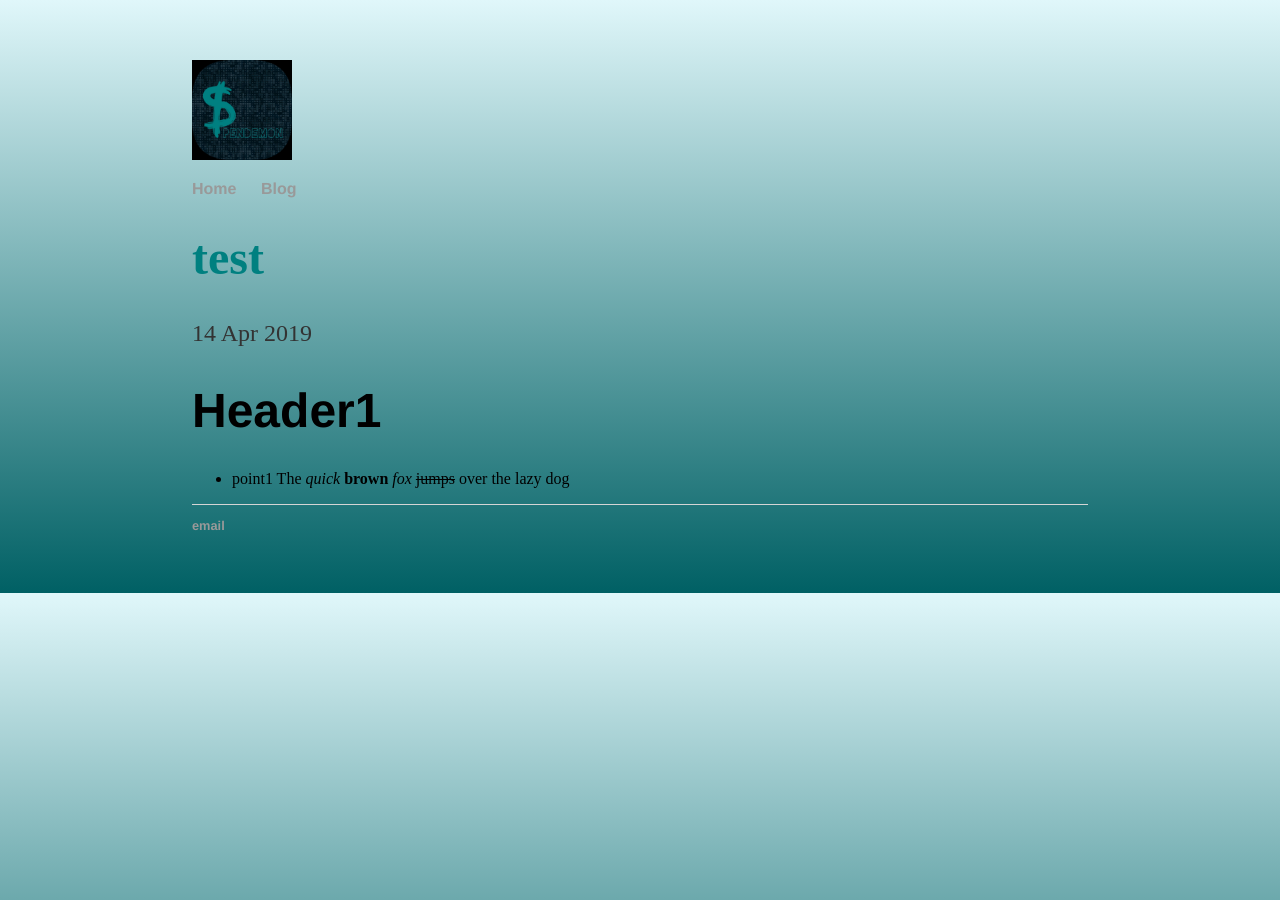
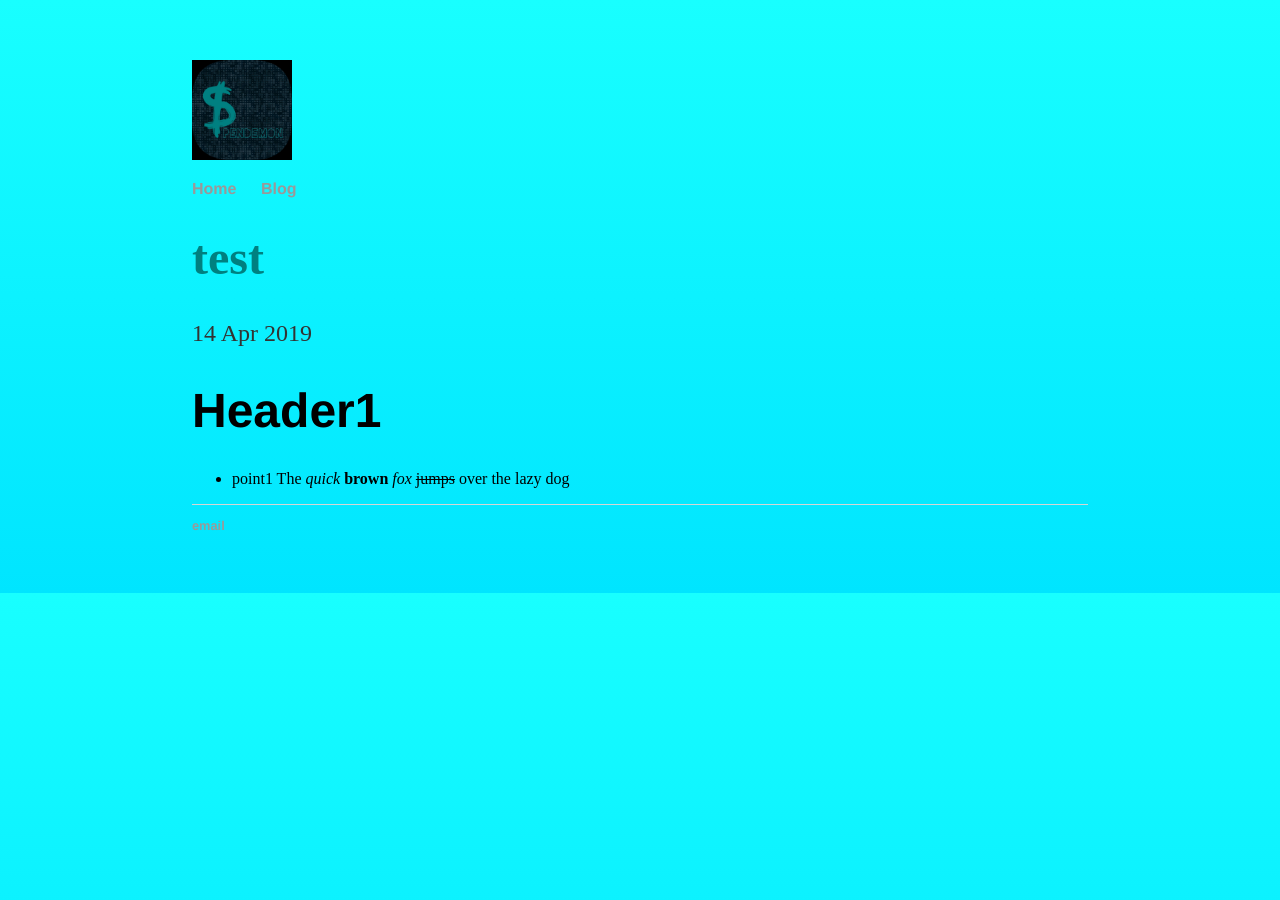
Before and after one commit to 785pavan/isee2019-SPENDEMON, a Jekyll site: the page built from docs/_posts/2019-04-14-ISEE-2019-Test-Post.md, in a window 1280 px wide. Built offline with Jekyll 4.4.1, drawn with Linux system fonts in a browser that asks for light colours.

Commit message:
Update post.html

```diff
--- a/docs/_layouts/post.html
+++ b/docs/_layouts/post.html
@@ -4,11 +4,11 @@
 <h1 style="font-family:Bebas Neue; color:#008080; align:centre">{{ page.title }}
 <style>
   body{
-    background: -webkit-linear-gradient(#E0F7FA, #006064);
-    background: -o-linear-gradient(#E0F7FA, #006064);
-    background: -moz-linear-gradient(#E0F7FA, #006064);
-    background: linear-gradient(#E0F7FA, #006064);
-    background-color: #E0F7FA;
+    background: -webkit-linear-gradient(#18FFFF, #00E5FF);
+    background: -o-linear-gradient(#18FFFF, #00E5FF);
+    background: -moz-linear-gradient(#18FFFF,#00E5FF);
+    background: linear-gradient(#18FFFF, #00E5FF);
+    background-color: #18FFFF;
   }
   </style>
 </h1>
```
